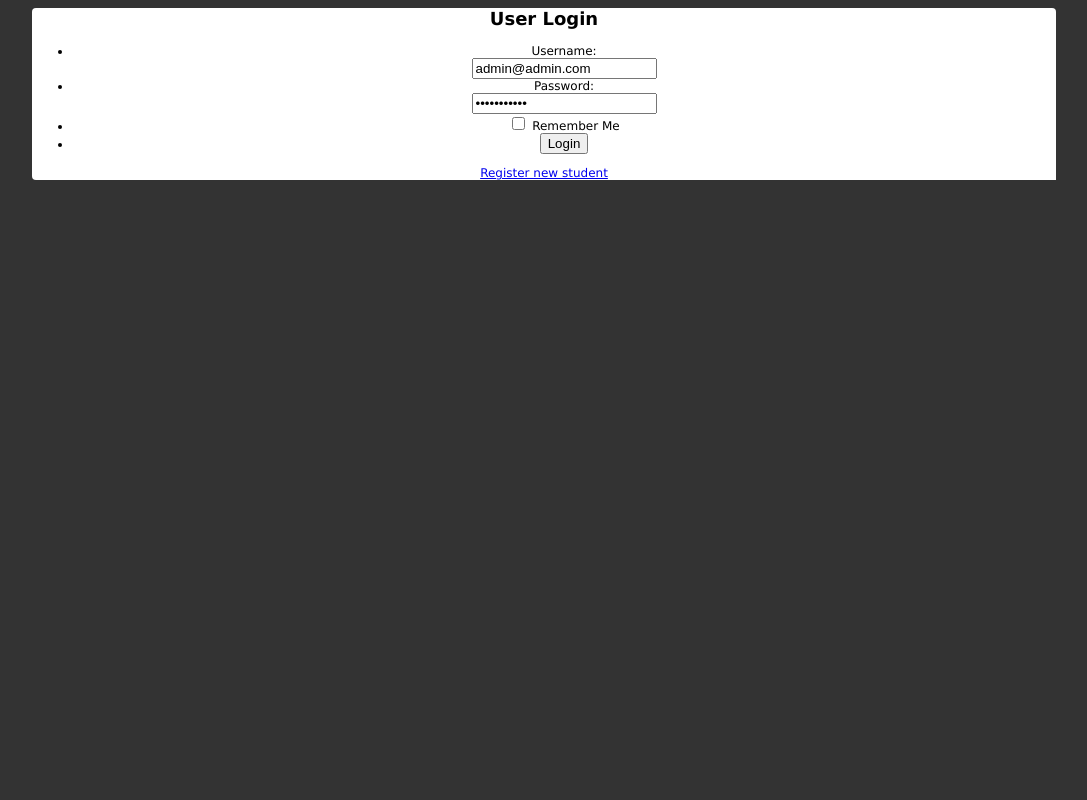
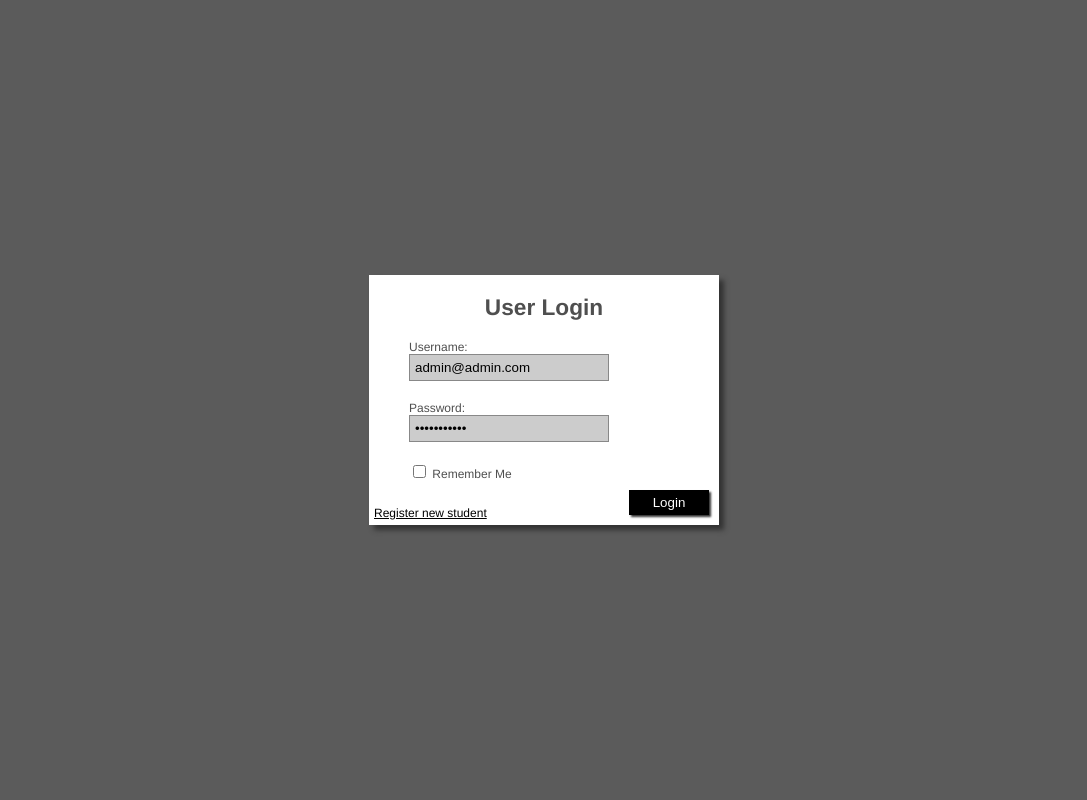
Before and after one commit to hu19891110/UML, a CodeIgniter app: page /flexi_auth/login in a window 1280 px wide. Shown: the whole page, without its empty margins (96-1183 px from the left). Run offline with CodeIgniter, Linux system fonts and the light colour scheme; data that the repository does not hold is empty.

Commit message:
Opmaak voor loginbox

```diff
--- a/includes/css/style.css
+++ b/includes/css/style.css
@@ -1,26 +1,92 @@
 @charset "UTF-8";
 /* CSS Document */
 
-body {
-width : 1024px;
-margin-left : auto;
-margin-right : auto;
-padding : 0;
-color : black;
-font-family : verdana;
-font-size : 12px;
-background-color : #333;
-text-align : center;
+body{
+	width: 1024px;
+	margin-left: auto;
+	margin-right: auto;
+	padding: 0;
+	color: black;
+	font-family: verdana;
+	font-size: 12px;
+	background-color: #5b5b5b; /* 333 */
+	text-align: center;
 }
 
-#loginbox
-{
-background: #fff;
-margin:auto;
-width:400px
--webkit-border-bottom-right-radius: 4px;
--webkit-border-bottom-left-radius: 4px;
--webkit-border-top-right-radius: 4px;
--webkit-border-top-left-radius: 4px;
--moz-border-radius: 4px 4px 4px 4px;
+#loginbox ul{
+	list-style-type: none;
 }
+
+#loginbox{
+	font-family: Franklin Gothic Medium;
+	box-shadow: 5px 5px 5px #333;
+	background: #fff;
+	margin:0 auto;
+	width:350px;
+	height: 250px;
+	position: absolute;
+	top: 50%;
+	left: 50%;
+	margin-top: -125px; /* half the height of the div */
+	margin-left: -175px; /* half the width of the div */
+	/* -webkit-border-bottom-right-radius: 4px;
+	-webkit-border-bottom-left-radius: 4px;
+	-webkit-border-top-right-radius: 4px;
+	-webkit-border-top-left-radius: 4px;
+	-moz-border-radius: 4px 4px 4px 4px; */
+}
+
+#loginbox li label{ /* titels van de velden */
+	color: #4f4f4f;
+}
+
+#loginbox li input[type='text'], #loginbox li input[type='password']{ /* invoervelden login */
+	background: #ccc;
+	border: 1px solid #888;
+	padding: 5px;
+	min-width: 200px;
+}
+
+#loginbox .register{ /* register new student tekst */
+	position: absolute;
+	left: 5px;
+	bottom: 5px;
+}
+
+#loginbox .loginform{ /* inhoud van login formulier */
+	text-align: left;
+}
+
+#loginbox .loginform li{
+	padding-bottom: 20px;
+}
+
+#loginbox .link_button.large{ /* login button */
+	cursor: pointer;
+	background: black;
+	color: #fff;
+	width: 80px;
+	height: 25px;
+	position: absolute;
+	bottom: 10px;
+	right: 10px;
+	border: none;
+	box-shadow: 2px 2px 2px #333;
+}
+
+#loginbox .link_button.large:hover{
+	background: #302F2F;
+}
+
+#loginbox a{ /* register new student link */
+	color: black;
+}
+
+#loginbox a:hover{ /* register new student link */
+	color: #1D65F6;
+}
+
+#loginbox h2{ /* login box titel */
+	font-size: 17pt;
+	color: #4f4f4f;
+}
```
